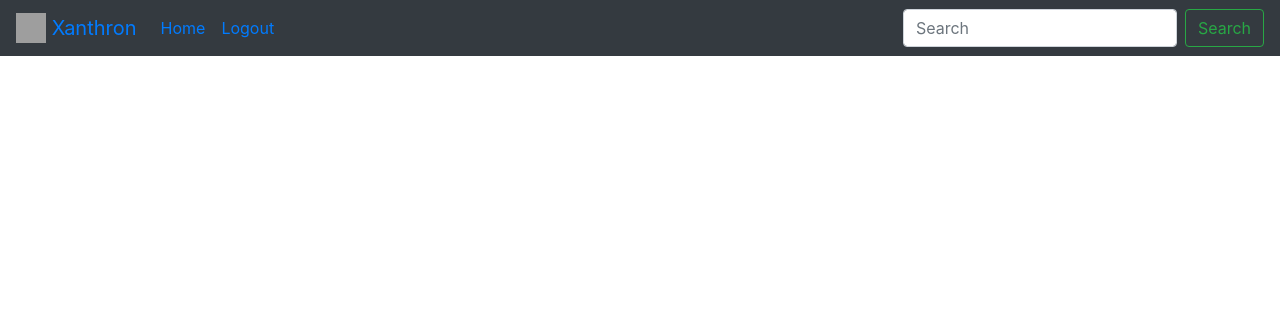
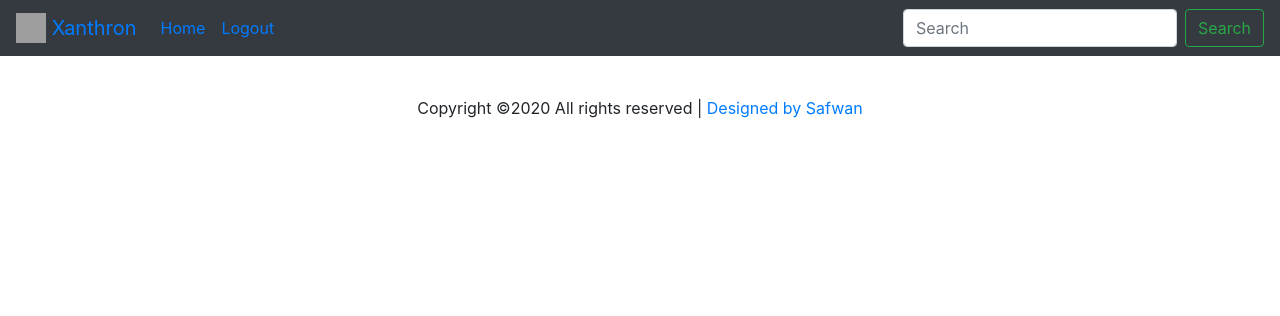
Before and after one commit to safwanvk/py, a Django app: template mod8/django/base/core/templates/core/base.html in a window 1280 px wide. Shown: the top 316 px of the page. Run offline with Django 3.2, Linux system fonts and the light colour scheme; the template is opened without the code that fills it, so the values that code supplies are empty; some libraries are stand-ins or nearby versions; grey boxes are pictures that could not be loaded.

Commit message:
:lipstick: Add footer

```diff
--- a/mod8/django/base/core/templates/core/base.html
+++ b/mod8/django/base/core/templates/core/base.html
@@ -16,6 +16,7 @@
 
 
 {% endblock %}
+{% include 'core/footer.html' %}
 </body>
 <!-- JS, Popper.js, and jQuery -->
 <script src="https://code.jquery.com/jquery-3.5.1.slim.min.js" integrity="sha384-DfXdz2htPH0lsSSs5nCTpuj/zy4C+OGpamoFVy38MVBnE+IbbVYUew+OrCXaRkfj" crossorigin="anonymous"></script>
--- /dev/null
+++ b/mod8/django/base/core/templates/core/footer.html
@@ -0,0 +1,12 @@
+<!-- Footer -->
+<footer class="page-footer font-small special-color-dark pt-4">
+
+
+    <!-- Copyright -->
+    <div class="footer-copyright text-center py-3">Copyright ©2020 All rights reserved |
+      <a href="https://safwanvk.live"> Designed by Safwan</a>
+    </div>
+    <!-- Copyright -->
+
+</footer>
+<!-- Footer -->
```
Also changed, not shown: mod8/django/base/core/templates/core/navbar.html (line endings or trailing spaces).
